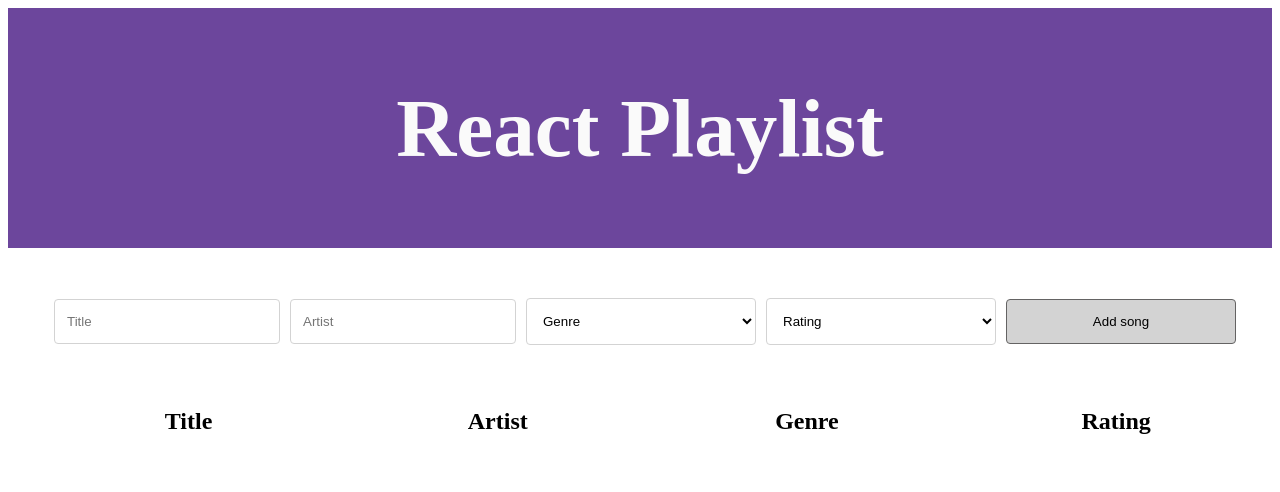
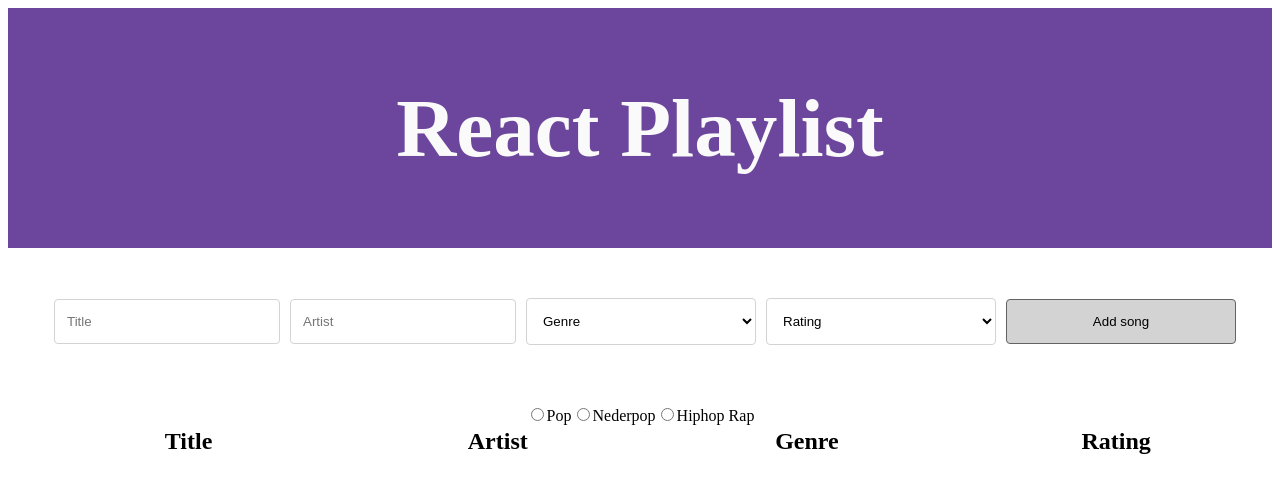
Before and after one commit to DebbySpaninks/debby_spaninks-ReactLilPlaylist, a React (Create React App) app in the folder react-playlist/: page / in a window 1280 px wide. Shown: the top 492 px of the page. Built offline with nearby package versions, Linux system fonts and the light colour scheme.

Commit message:
create input and label for filter genre

```diff
--- /dev/null
+++ b/react-playlist/src/components/FilterSong.js
@@ -0,0 +1,33 @@
+import React from 'react';
+
+const FilterSong = () => {
+    return (
+        <div class="radio-buttons">
+            <input
+                type="radio"
+                id="genre-pop"
+                name="filter"
+                value="pop"
+            />
+            <label for="genre-pop">Pop</label>
+
+            <input
+                type="radio"
+                id="genre-nederpop"
+                name="filter"
+                value="nederpop"
+            />
+            <label for="genre-nederpop">Nederpop</label>
+
+            <input
+                type="radio"
+                id="genre-hiprap"
+                name="filter"
+                value="hiprap"
+            />
+            <label for="genre-hiprap">Hiphop Rap</label>
+        </div>
+    )
+}
+
+export default FilterSong;
--- a/react-playlist/src/components/SongTableItem.js
+++ b/react-playlist/src/components/SongTableItem.js
@@ -1,3 +1,4 @@
+import React from 'react';
 import TrashIcon from './trash.svg';
 
 // function with parameters (SongTable) to display table data and delete after onClick
--- a/react-playlist/src/container/SongOverview.js
+++ b/react-playlist/src/container/SongOverview.js
@@ -1,6 +1,7 @@
 import React, { useState } from 'react';
 import SongForm from '../components/SongForm';
 import SongTable from '../components/SongTable';
+import FilterSong from '../components/FilterSong';
 
 // function that manage useState from songs
 function SongOverview() {
@@ -23,6 +24,7 @@ function SongOverview() {
         <div>
             {/* display SongForm and SongTable */}
             <SongForm addSong={addSong} />
+            <FilterSong />
             <SongTable songs={songs} deleteSong={deleteSong} />
         </div>
     );
```
